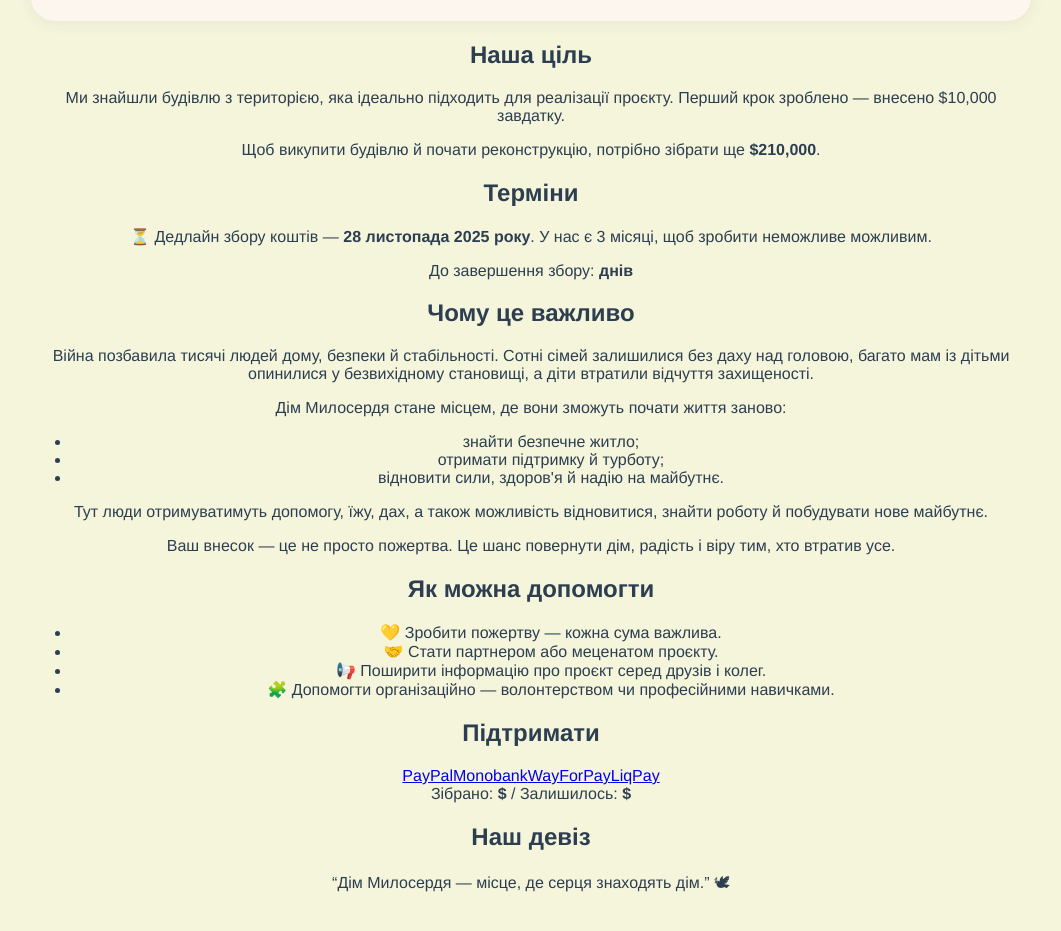
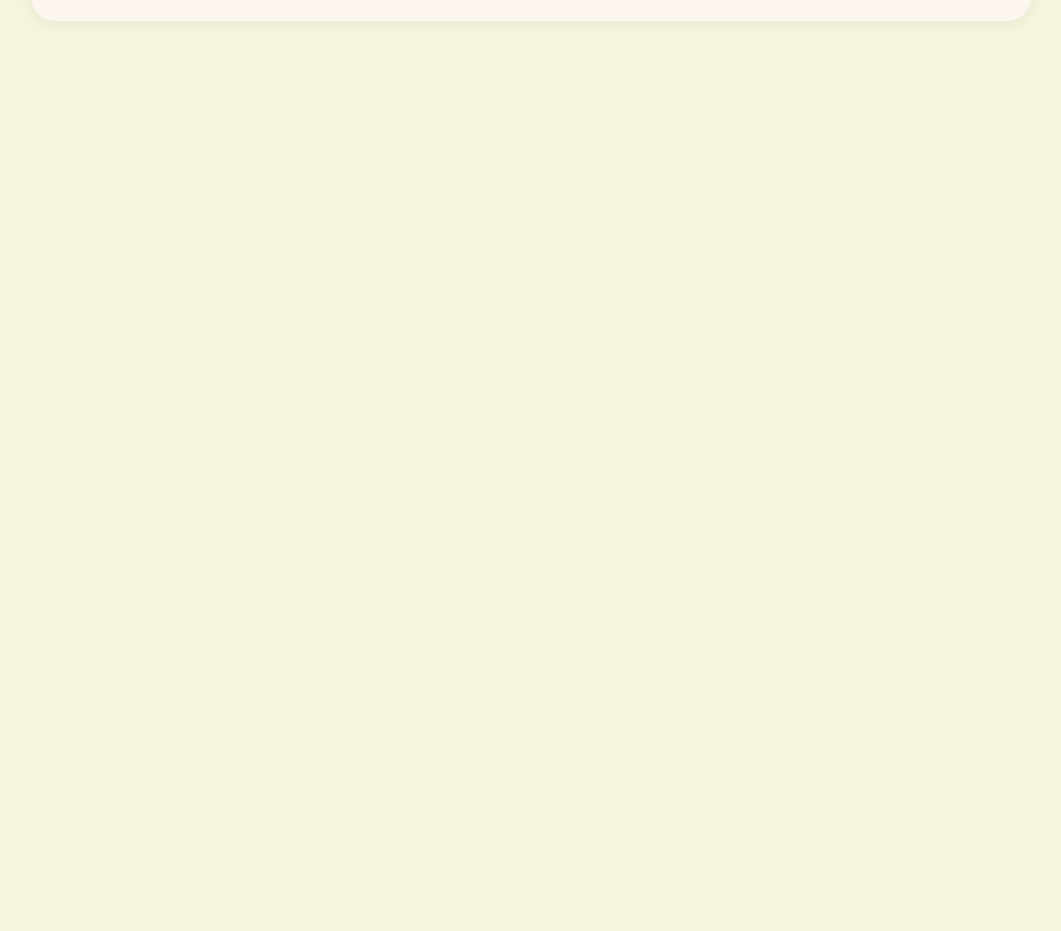
Before and after one commit to IgorKonyshev/site_church, a Vue app: page / in a window 1280 px wide. Shown: the part 3098-4029 px from the top of the page, without its empty margins (109-1170 px from the left). After the commit the page ends 3151 px from the top, so only its background shows below. Built offline with nearby package versions, Linux system fonts and the light colour scheme.

Commit message:
сделал поверхостные изменения в плане убрал баг что двоится текст

```diff
--- a/src/components/MainContent.vue
+++ b/src/components/MainContent.vue
@@ -5,71 +5,8 @@
   <GoalSection />
   <HelpSection />
   <GallerySection />
-    <section class="goal">
-      <h2>Наша ціль</h2>
-      <p>
-        Ми знайшли будівлю з територією, яка ідеально підходить для реалізації проєкту. Перший крок зроблено — внесено $10,000 завдатку.
-      </p>
-      <p>
-        Щоб викупити будівлю й почати реконструкцію, потрібно зібрати ще <b>$210,000</b>.
-      </p>
-    </section>
-    <section class="deadline">
-      <h2>Терміни</h2>
-      <p>⏳ Дедлайн збору коштів — <b>28 листопада 2025 року</b>. У нас є 3 місяці, щоб зробити неможливе можливим.</p>
-      <div class="countdown">
-        <span>До завершення збору: <b><span id="daysLeft"></span> днів</b></span>
-      </div>
-    </section>
-    <section class="why-important">
-      <h2>Чому це важливо</h2>
-      <p>
-        Війна позбавила тисячі людей дому, безпеки й стабільності. Сотні сімей залишилися без даху над головою, багато мам із дітьми опинилися у безвихідному становищі, а діти втратили відчуття захищеності.
-      </p>
-      <p>
-        Дім Милосердя стане місцем, де вони зможуть почати життя заново:
-      </p>
-      <ul>
-        <li>знайти безпечне житло;</li>
-        <li>отримати підтримку й турботу;</li>
-        <li>відновити сили, здоров'я й надію на майбутнє.</li>
-      </ul>
-      <p>
-        Тут люди отримуватимуть допомогу, їжу, дах, а також можливість відновитися, знайти роботу й побудувати нове майбутнє.
-      </p>
-      <p>
-        Ваш внесок — це не просто пожертва. Це шанс повернути дім, радість і віру тим, хто втратив усе.
-      </p>
-    </section>
-    <section class="help">
-      <h2>Як можна допомогти</h2>
-      <ul>
-        <li>💛 Зробити пожертву — кожна сума важлива.</li>
-        <li>🤝 Стати партнером або меценатом проєкту.</li>
-        <li>📢 Поширити інформацію про проєкт серед друзів і колег.</li>
-        <li>🧩 Допомогти організаційно — волонтерством чи професійними навичками.</li>
-      </ul>
-    </section>
-    <section class="donate">
-      <h2>Підтримати</h2>
-      <div class="donate-buttons">
-        <a href="#" class="donate-btn paypal">PayPal</a>
-        <a href="#" class="donate-btn mono">Monobank</a>
-        <a href="#" class="donate-btn wayforpay">WayForPay</a>
-        <a href="#" class="donate-btn liqpay">LiqPay</a>
-      </div>
-      <div class="progress-bar">
-        <div class="progress" :style="{width: percentCollected + '%'}"></div>
-      </div>
-      <div class="progress-info">
-        <span>Зібрано: <b>${{ collected }}</b></span> /
-        <span>Залишилось: <b>${{ left }}</b></span>
-      </div>
-    </section>
-    <section class="motto">
-      <h2>Наш девіз</h2>
-      <blockquote>“Дім Милосердя — місце, де серця знаходять дім.” 🕊</blockquote>
-    </section>
+
+
   </main>
 </template>
 
```
